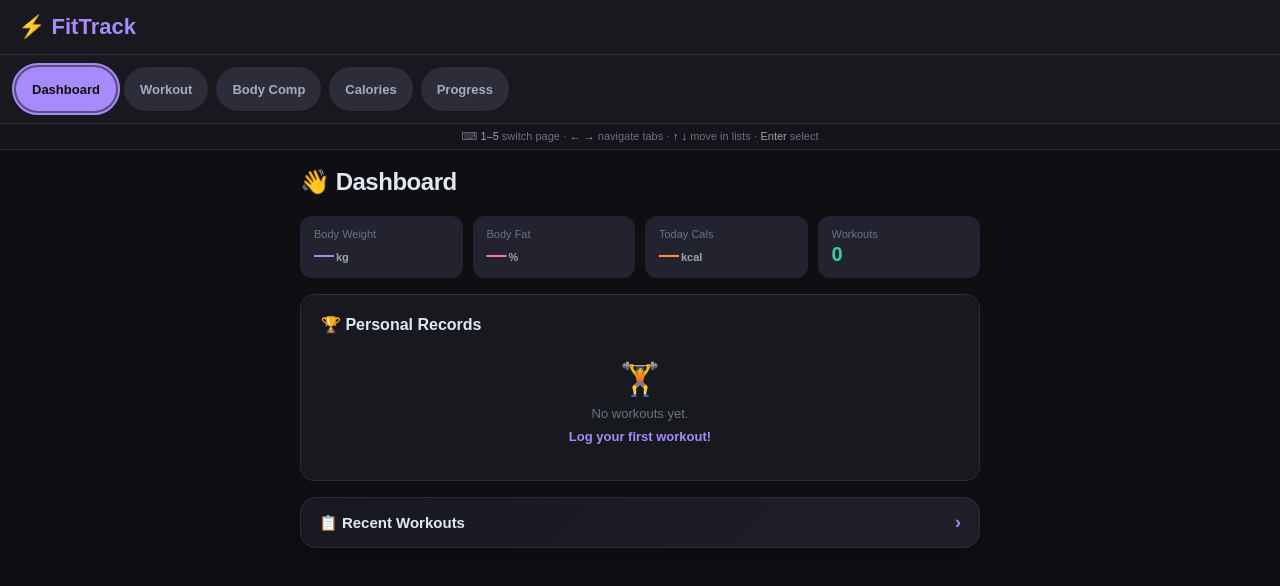
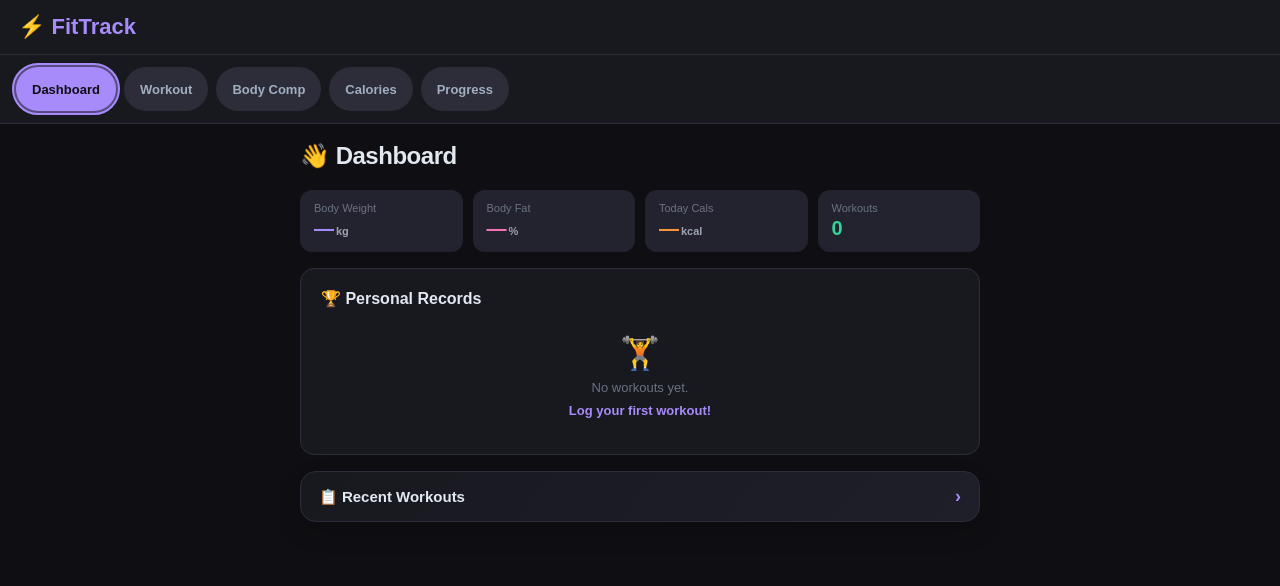
Before and after one commit to MOBIUXZ/app, a React (Vite) app: page / in a window 1280 px wide. Shown: the top 586 px of the page. Built offline with nearby package versions, Linux system fonts and the light colour scheme.

Commit message:
fixed UI

```diff
--- a/src/App.jsx
+++ b/src/App.jsx
@@ -43,13 +43,6 @@ export default function App() {
           return <button key={n} onClick={function () { setTab(n); }} className={navKb.navClass(i)} style={{ padding: "10px 16px", borderRadius: 24, border: "none", cursor: "pointer", fontWeight: 700, fontSize: 13, background: tab === n ? ACCENT : "#2d2d3a", color: tab === n ? "#0f0f13" : "#a0aec0", transition: "all 0.2s ease", minHeight: 44, outline: "none" }}>{n}</button>;
         })}
       </div>
-      <div style={{ padding: "6px 16px", background: "#14141a", borderBottom: "1px solid #2d2d3a", fontSize: 11, color: "#6b7280", textAlign: "center" }}>
-        {navKb.blocked ? (
-          <span>⌨ <span style={{ color: "#c4b5fd" }}>Popup active</span> — local shortcuts only · <span style={{ color: "#9ca3af" }}>Esc</span> close · global keys paused</span>
-        ) : (
-          <span>⌨ <span style={{ color: "#9ca3af" }}>1–5</span> switch page · <span style={{ color: "#9ca3af" }}>← →</span> navigate tabs · <span style={{ color: "#9ca3af" }}>↑ ↓</span> move in lists · <span style={{ color: "#9ca3af" }}>Enter</span> select</span>
-        )}
-      </div>
       <div style={{ padding: "18px 14px", maxWidth: 680, margin: "0 auto" }}>
         {tab === "Dashboard" && <DashboardPage data={data} setTab={setTab} />}
         {tab === "Workout" && <WorkoutPage data={data} save={save} />}
```
Also changed, not shown: 1 other file (tests, documents, lock files or other folders).
